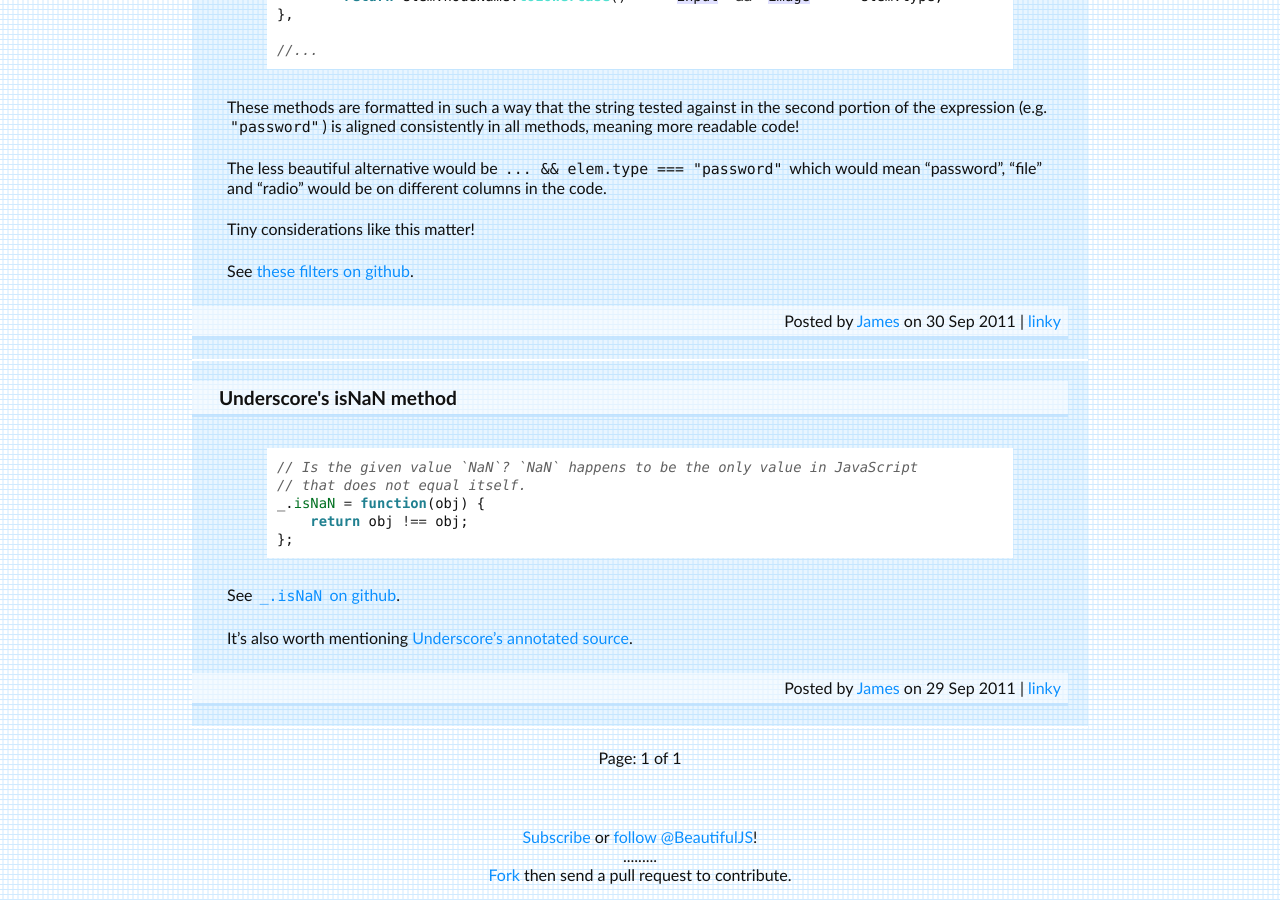
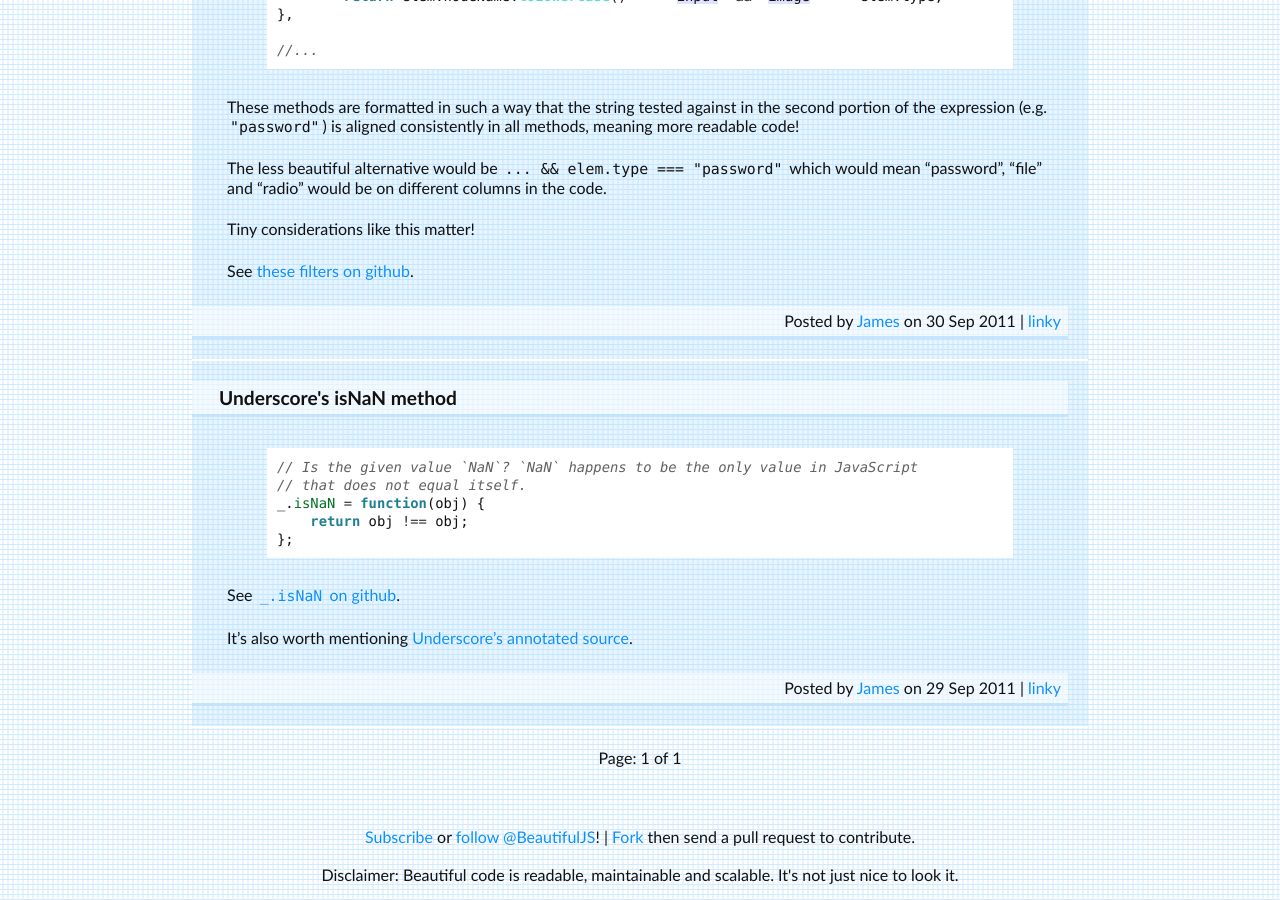
Before and after one commit to beautifuljs/beautifuljs.github.io, a Jekyll site: the page built from index.html, in a window 1280 px wide and 900 px high, scrolled down 691 px. Built offline with Jekyll 4.4.1, drawn with Linux system fonts in a browser that asks for light colours; nearby versions of some CDN libraries; the list of posts is cut into pages by our own code.

Commit message:
Disclaimer

```diff
--- a/_layouts/page.html
+++ b/_layouts/page.html
@@ -28,8 +28,10 @@
 <div id="wt">
 	<p>
 		<a href="http://feeds.feedburner.com/BeautifulJS">Subscribe</a> or <a href="http://twitter.com/Beautiful_JS">follow @BeautifulJS</a>!
-		<br/>.........<br/>
+		|
 		<a href="https://github.com/beautifuljs/beautifuljs.github.com">Fork</a> then send a pull request to contribute.
+		<br/><br/>
+		Disclaimer: Beautiful code is readable, maintainable and scalable. It's not just nice to look it.
 	</p>
 </div>
 
```
